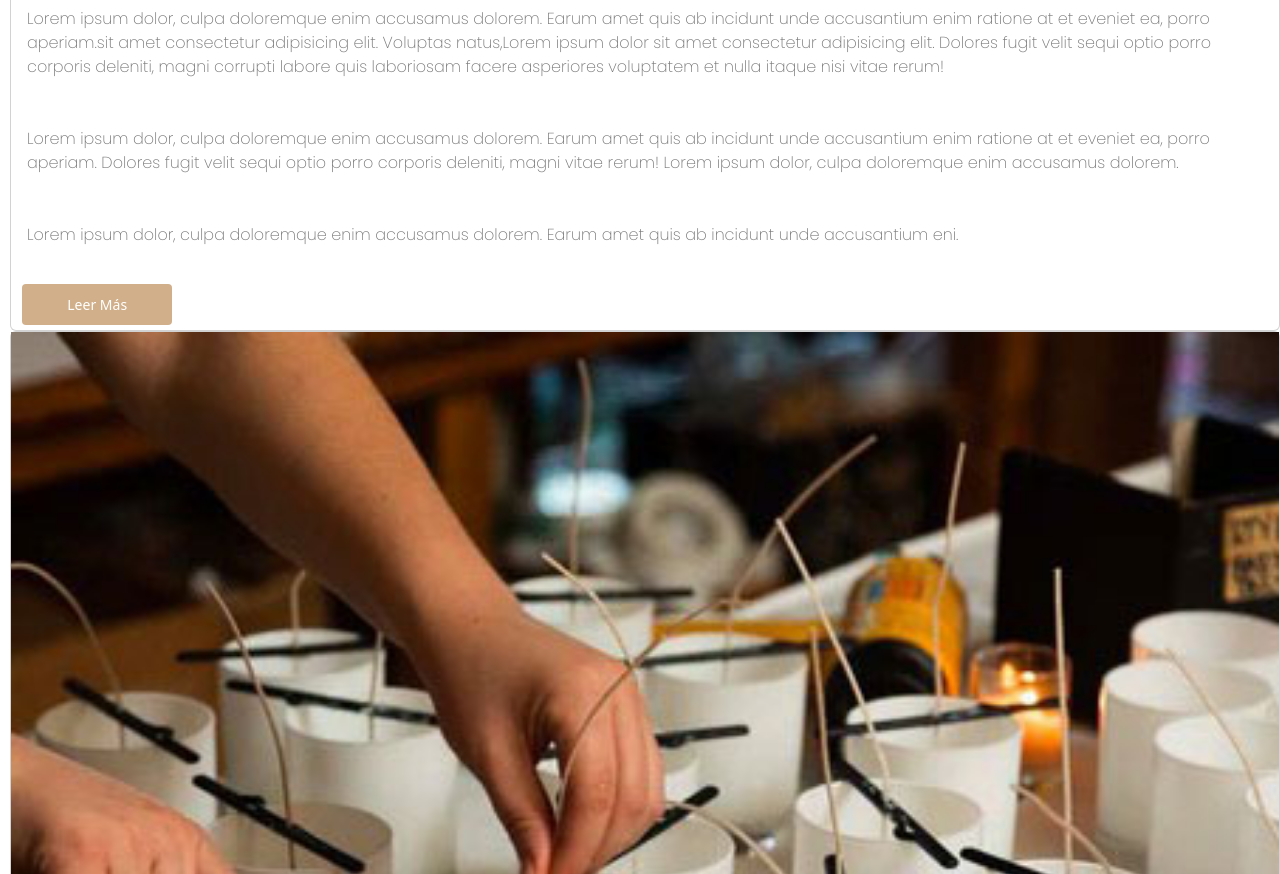
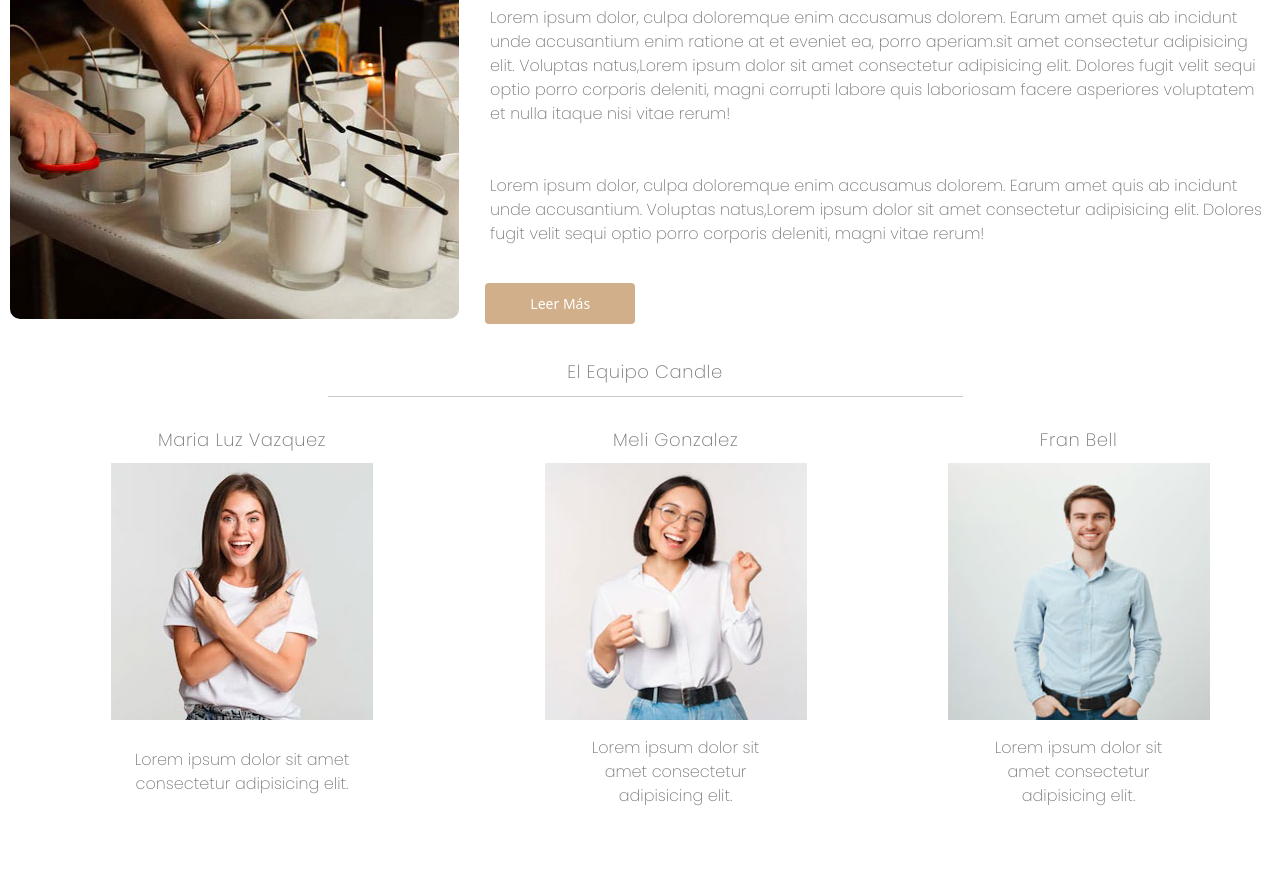
Before and after one commit to FranciscoBellani/velas-olivia, a plain HTML site: page paginas/quienes-somos.html in a window 1280 px wide. Shown: the part 139-1013 px from the top of the page. Drawn offline with nearby package versions, Linux system fonts and the light colour scheme.

Commit message:
cambios en quienes somos

```diff
--- a/css/estilos.css
+++ b/css/estilos.css
@@ -62,6 +62,7 @@ main h4 {
   font-family: 'Poppins', sans-serif;
   font-weight: bold;
   letter-spacing: .1em;
+  margin-top: 10px;
 }
 
 main p {
@@ -72,6 +73,10 @@ main p {
 
 main button {
   align-items: center;
+}
+
+main .imagen {
+  border-radius: 10px;
 }
 
 .button {
@@ -159,13 +164,18 @@ footer h5 {
     display: grid;
     padding: 10px 0 0 10px;
     grid-template-areas:
-      "h3 h3"
-      "h2 h2"
-      "solid solid"
-      "imagen h4 "
-      "imagen p"
-      "imagen p-dos"
-      "imagen button"
+      "h3 h3 h3"
+      "h2 h2 h2"
+      "solid solid solid"
+      "imagen h4 h4 "
+      "imagen p p"
+      "imagen p-dos p-dos"
+      "imagen button button"
+      "h3-quienesomos h3-quienesomos h3-quienesomos"
+      "solid-quienessomos solid-quienessomos solid-quienessomos"
+      "h3i1 h3i2 h3i3"
+      "imagen1 imagen2 imagen3"
+      "p-tres p-cuatro p-cinco"
     ;
   }
   main h3 {
@@ -182,9 +192,9 @@ footer h5 {
     margin-left: 0.5em;
     margin-top: 20px;
   }
-
   main .imagen {
     grid-area: imagen;
+    margin-right: 10px;
   }
 
   main p {
@@ -208,4 +218,52 @@ footer h5 {
     padding-bottom: 10px;
 
   }
+  main .h3i1{
+    grid-area: h3i1;
+
+  }
+  main .h3i2{
+    grid-area: h3i2;
+  }
+  main .h3i3{
+    grid-area: h3i3;
+  }
+  main .imagen1{
+    grid-area: imagen1;
+    margin: auto;
+  }
+  main .imagen2{
+    grid-area: imagen2;
+    margin: auto;
+  }
+  main .imagen3{
+    grid-area: imagen3;
+    margin: auto;
+  }
+  main .p-tres{
+    grid-area: p-tres;
+    width: 60%;
+    margin: auto;
+    text-align: center;
+    }
+  main .p-cuatro{
+    grid-area: p-cuatro;
+    width: 60%;
+    margin: auto;
+    text-align: center;
+  }
+  main .p-cinco{
+    grid-area: p-cinco;
+    width: 60%;
+    margin: auto;
+    text-align: center;
+  }
+  main .h3-quienesomos{
+    grid-area: h3-quienesomos;
+  }
+  main .solid-quienessomos {
+    grid-area: solid-quienessomos;
+    width: 50%;
+    margin: auto;
+  }
 }
--- a/paginas/quienes-somos.html
+++ b/paginas/quienes-somos.html
@@ -1,5 +1,6 @@
 <!DOCTYPE html>
 <html lang="en">
+
 <head>
   <meta charset="utf-8">
   <meta name="viewport" content="width=device-width, initial-scale=1">
@@ -15,6 +16,7 @@
   <title>OLIVIA CANDLES - QUIENES SOMOS</title>
   <script src="https://cdn.jsdelivr.net/npm/bootstrap@5.2.2/dist/js/bootstrap.bundle.min.js"></script>
 </head>
+
 <body>
   <!--Menu Responsive-->
   <header>
@@ -24,7 +26,8 @@
           <img src="../imagenes/logo.png" alt="logo olivia Candles" height="36">
         </a>
         <span class="span-logo">Olivia Candles</span>
-      <button class="navbar-toggler" type="button" data-bs-toggle="collapse" data-bs-target="#navbarSupportedContent" aria-controls="navbarSupportedContent" aria-expanded="false" aria-label="Toggle navigation">
+        <button class="navbar-toggler" type="button" data-bs-toggle="collapse" data-bs-target="#navbarSupportedContent"
+          aria-controls="navbarSupportedContent" aria-expanded="false" aria-label="Toggle navigation">
           <span class="navbar-toggler-icon"></span>
         </button>
         <div class="collapse navbar-collapse" id="navbarSupportedContent">
@@ -39,7 +42,8 @@
               <a class="nav-link" href="./paginas/servicios.html">SERVICIOS</a>
             </li>
             <li class="nav-item dropdown">
-            <a class="nav-link dropdown-toggle" href="#" id="navbarDropdown" role="button" data-bs-toggle="dropdown" aria-expanded="false">
+              <a class="nav-link dropdown-toggle" href="#" id="navbarDropdown" role="button" data-bs-toggle="dropdown"
+                aria-expanded="false">
                 PRODUCTOS
               </a>
               <ul class="dropdown-menu dropdown-menu-end" aria-labelledby="navbarDropdown">
@@ -58,21 +62,31 @@
   </header>
   <!--Comienzo contenido-->
   <main>
-    <div class="grid">
-        <div class="first-row">
-          <div class="card">
-            <h4>Quienes Somos</h4>
-                 <p>Lorem ipsum dolor, culpa doloremque enim accusamus dolorem. Earum amet quis ab incidunt unde accusantium enim ratione at et eveniet ea, porro aperiam.sit amet consectetur adipisicing elit. Voluptas natus,Lorem ipsum dolor sit amet consectetur adipisicing elit. Dolores fugit velit sequi optio porro corporis deleniti, magni corrupti labore quis laboriosam facere asperiores voluptatem et nulla itaque nisi vitae rerum!</p>
-                 <p>Lorem ipsum dolor, culpa doloremque enim accusamus dolorem. Earum amet quis ab incidunt unde accusantium enim ratione at et eveniet ea, porro aperiam. Dolores fugit velit sequi optio porro corporis deleniti, magni  vitae rerum! Lorem ipsum dolor, culpa doloremque enim accusamus dolorem.</p>
-                 <p>Lorem ipsum dolor, culpa doloremque enim accusamus dolorem. Earum amet quis ab incidunt unde accusantium eni.</p>
-                 <button class="button" style="vertical-align:middle"><span>Leer Más </span></button>
-          </div>
-        </div>
-        <div class="sidebar-content card">
-            <img class="img-card" src="../imagenes/quienes_somos_velas.jpg" alt="">
-        </div>
+    <img class="imagen" src="../imagenes/quienes_somos_velas.jpg" alt="">
+    <h4>OLIVIA CANDLES GROUP</h4>
+    <p>Lorem ipsum dolor, culpa doloremque enim accusamus dolorem. Earum amet quis ab incidunt unde accusantium
+      enim ratione at et eveniet ea, porro aperiam.sit amet consectetur adipisicing elit. Voluptas natus,Lorem
+      ipsum dolor sit amet consectetur adipisicing elit. Dolores fugit velit sequi optio porro corporis deleniti,
+      magni corrupti labore quis laboriosam facere asperiores voluptatem et nulla itaque nisi vitae rerum!</p>
+    <p class="p-dos">Lorem ipsum dolor, culpa doloremque enim accusamus dolorem. Earum amet quis ab incidunt unde
+      accusantium. Voluptas natus,Lorem
+      ipsum dolor sit amet consectetur adipisicing elit. Dolores fugit velit sequi optio porro corporis deleniti,
+      magni vitae rerum!</p>
+    <button class="button" style="vertical-align:middle"><span>Leer Más</span></button>
+    <h3 class="h3-quienesomos">El Equipo Candle</h3>
+    <hr class="solid-quienessomos">
+    <h3 class="h3i1">Maria Luz Vazquez</h3>
+    <img class="imagen1" src="../imagenes/somos_1.jpg" alt="">
+    <p class="p-tres">Lorem ipsum dolor sit amet consectetur adipisicing elit.</p>
 
-      </div>
+    <h3 class="h3i2">Meli Gonzalez</h3>
+    <img class="imagen2" src="../imagenes/somos_2.jpg" alt="">
+    <p class="p-cuatro">Lorem ipsum dolor sit amet consectetur adipisicing elit.</p>
+
+
+    <h3 class="h3i3">Fran Bell</h3>
+    <img class="imagen3" src="../imagenes/somos_3.jpg" alt="">
+    <p class="p-cinco">Lorem ipsum dolor sit amet consectetur adipisicing elit.</p>
   </main>
   <!--Comienzo footer-->
   <footer>
@@ -80,8 +94,10 @@
     <div class="social1">
       <h5>Seguinos:</h5>
       <ul>
-        <li><a href="https://www.instagram.com/" target="_blank"><img src="../imagenes/Instagram.png" alt="Instagram"></a></li>
-        <li><a href="https://www.twitter.com/" target="_blank"><img src="../imagenes/twitter.png" alt="Instagram"></a></li>
+        <li><a href="https://www.instagram.com/" target="_blank"><img src="../imagenes/Instagram.png"
+              alt="Instagram"></a></li>
+        <li><a href="https://www.twitter.com/" target="_blank"><img src="../imagenes/twitter.png" alt="Instagram"></a>
+        </li>
         <li></li>
       </ul>
     </div>
@@ -89,4 +105,5 @@
   </footer>
   <!--Fin footer-->
 </body>
+
 </html>
```
Also changed, not shown: index.html (+0 -9 lines), imagenes/somos_1.jpg (added), imagenes/somos_2.jpg (added), imagenes/somos_3.jpg (added). Lines whose indentation alone changed are shown as unchanged.
